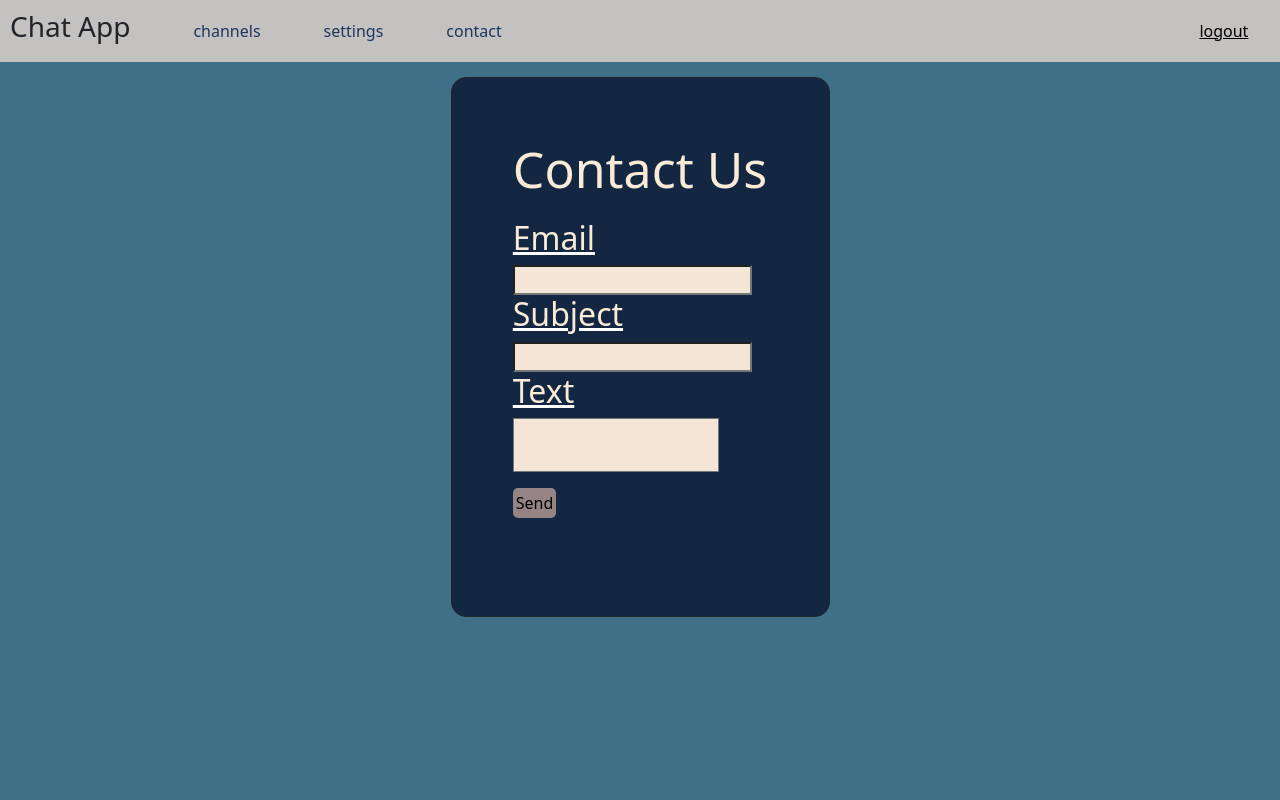
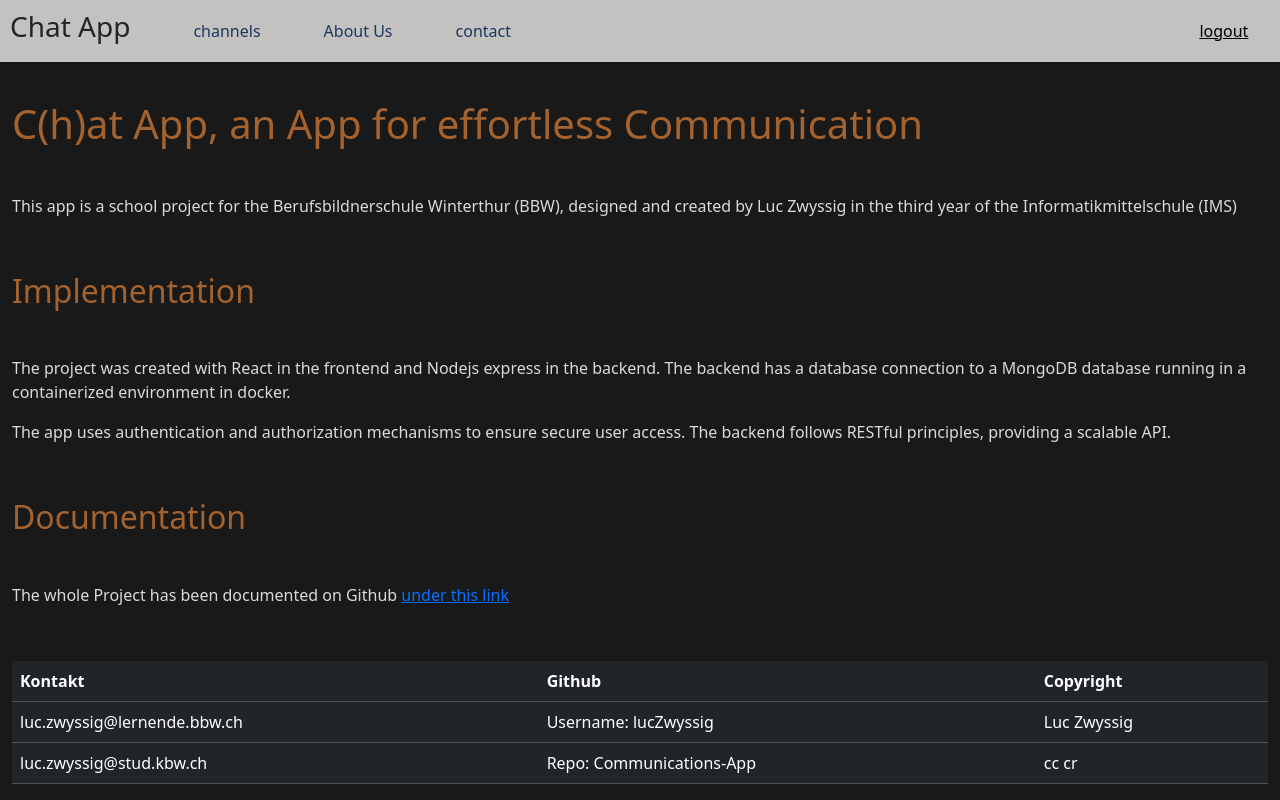
Before and after one commit to lucZwyssig/Communications-App, a React (Create React App) app in the folder Frontend/communications/: page /about in a window 1280 px wide. Built offline with nearby package versions, Linux system fonts and the light colour scheme; the HTML template or start-up script is replaced by a standard one.

Commit message:
feature: added about page

```diff
--- a/Frontend/communications/src/App.css
+++ b/Frontend/communications/src/App.css
@@ -318,3 +318,25 @@ textarea{
     }
 
 }
+
+.AboutContainer{
+    background-color: #191919;
+    min-height: 100vh;
+    display: flex;
+    flex-direction: column;
+    justify-content: space-between  ;
+}
+
+.AboutContainer h1, .AboutContainer h2 {
+    color: #A4622E;
+}
+
+.AboutContainer p{
+    color: rgb(221, 217, 217);
+}
+
+.Footer {
+    margin-top: auto;
+    justify-self: flex-end;
+    background-color: #132743;
+}
--- a/Frontend/communications/src/App.js
+++ b/Frontend/communications/src/App.js
@@ -6,7 +6,7 @@ import { BrowserRouter, Routes, Route } from "react-router-dom";
 import Channels from './Pages/Channels';
 import SingleChannel from './Pages/SingleChannel';
 import Contact from './Pages/Contact';
-import Settings from "./Pages/Settings";
+import AboutUs from './Pages/AboutUs';
 
 function App() {
   return (
@@ -17,8 +17,8 @@ function App() {
         <Route path='/login' element={<Login/>}/>
         <Route path='/chats/channels' element={<Channels/>}/>
         <Route path='/chats/channel/:channelId' element={<SingleChannel/>}/>
-        <Route path='/about' element={<Contact/>}/>
-        <Route path='/settings' element={<Settings/>}/>
+        <Route path='/contact' element={<Contact/>}/>
+        <Route path='/about' element={<AboutUs/>}/>
       </Routes>
       </BrowserRouter>
 
--- a/Frontend/communications/src/Components/Other/Header.js
+++ b/Frontend/communications/src/Components/Other/Header.js
@@ -6,8 +6,8 @@ function Header(){
         <div id="Header">
             <h3>Chat App</h3>
             <Link to="/chats/channels" className="HeaderLink">channels</Link>
-            <Link to="/Settings" className="HeaderLink">settings</Link>
-            <Link to="/about" className="HeaderLink">contact</Link>
+            <Link to="/about" className="HeaderLink">About Us</Link>
+            <Link to="/contact" className="HeaderLink">contact</Link>
             <LogoutForm/>
         </div>
     );
--- /dev/null
+++ b/Frontend/communications/src/Pages/AboutUs.js
@@ -0,0 +1,47 @@
+import { Container, Table } from "react-bootstrap";
+import Header from "../Components/Other/Header";
+import { Link } from "react-router-dom";
+
+function AboutUs(){
+    return(
+        <Container fluid className="AboutContainer">
+            <Header/>
+                <h1>C(h)at App, an App for effortless Communication</h1>
+                <p>This app is a school project for the Berufsbildnerschule Winterthur (BBW), designed and created by Luc Zwyssig in the third year of
+                    the Informatikmittelschule (IMS)
+                </p>
+                <h2>Implementation</h2>
+                <div>
+                <p>The project was created with React in the frontend and Nodejs express in the backend. The backend has a database connection to
+                    a MongoDB database running in a containerized environment in docker.
+                </p>
+                <p>
+                    The app uses authentication and authorization mechanisms to ensure secure user access. The backend follows RESTful principles, providing a scalable API.
+                </p>
+                </div>
+                <h2>Documentation</h2>
+                <p>The whole Project has been documented on Github <Link to={"https://github.com/lucZwyssig/Communications-App"}>under this link</Link></p>
+                <Table className="Footer" responsive variant="dark">
+                    <thead>
+                        <tr>
+                            <th scope="col">Kontakt</th>
+                            <th scope="col">Github</th>
+                            <th scope="col">Copyright</th>
+                        </tr>
+                    </thead>
+                    <tbody>
+                        <tr>
+                            <td>luc.zwyssig@lernende.bbw.ch</td>
+                            <td>Username: lucZwyssig</td>
+                            <td>Luc Zwyssig</td>
+                        </tr>
+                        <tr>
+                            <td>luc.zwyssig@stud.kbw.ch</td>
+                            <td>Repo: Communications-App</td>
+                            <td>cc cr</td>
+                        </tr>
+                    </tbody>
+            </Table>
+        </Container>
+    );
+}; export default AboutUs;
--- a/Frontend/communications/src/Pages/Settings.js
+++ /dev/null
@@ -1,7 +0,0 @@
-function Settings(){
-    return(
-        <div>
-            Settings
-        </div>
-    );
-}; export default Settings;
```
Also changed, not shown: 2 other files (tests, documents, lock files or other folders).
